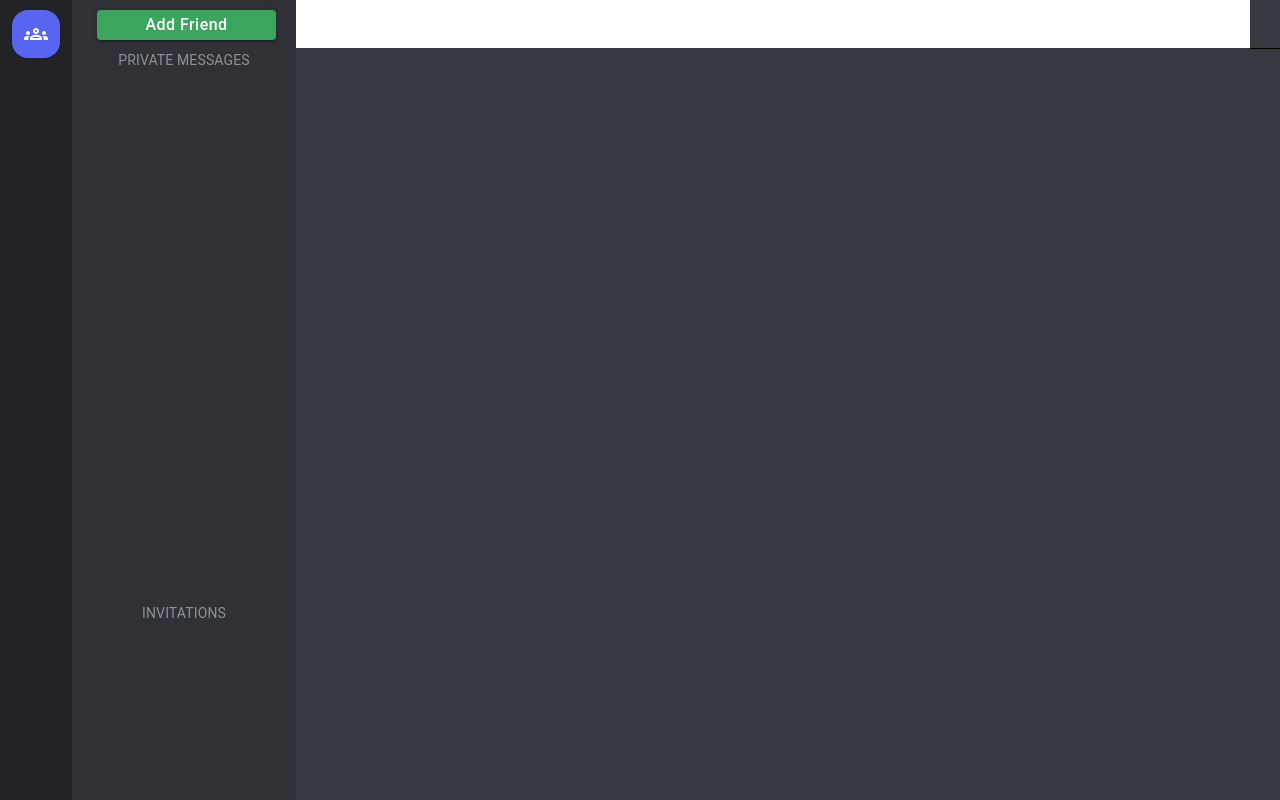
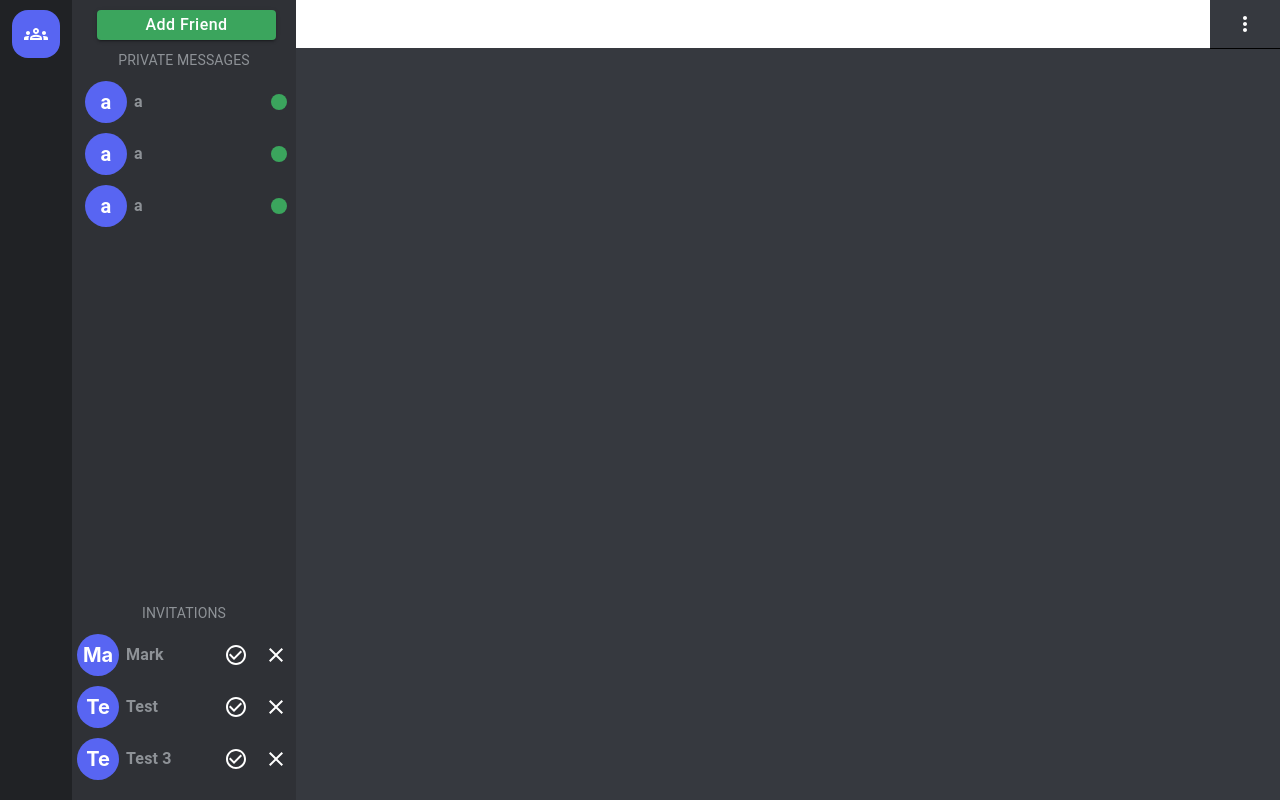
Before and after one commit to mubasshir00/barta, a React (Create React App) app in the folder barta-client/: page /dashboard in a window 1280 px wide. Built offline with nearby package versions, Linux system fonts and the light colour scheme; sample sign-in values are in the browser's storage.

Commit message:
dashboard complete

```diff
--- a/barta-client/src/components/dashboard/AppBar/AppBar.js
+++ b/barta-client/src/components/dashboard/AppBar/AppBar.js
@@ -1,5 +1,6 @@
 import { styled } from '@mui/material'
 import React from 'react'
+import DropDownMenu from './DropDownMenu'
 
 const MainContainer = styled('div')({
     position:'absolute',
@@ -17,7 +18,9 @@
 
 const AppBar = () => {
   return (
-    <MainContainer></MainContainer>
+    <MainContainer>
+      <DropDownMenu/>
+    </MainContainer>
   )
 }
 
--- /dev/null
+++ b/barta-client/src/components/dashboard/AppBar/DropDownMenu.js
@@ -0,0 +1,38 @@
+import * as React from "react";
+import Button from "@mui/material/Button";
+import Menu from "@mui/material/Menu";
+import MenuItem from "@mui/material/MenuItem";
+import { IconButton } from "@mui/material";
+import { MoreVertOutlined } from "@mui/icons-material";
+import { logout } from "../../../shared/utils/auth";
+
+export default function DropDownMenu() {
+  const [anchorEl, setAnchorEl] = React.useState(null);
+  const open = Boolean(anchorEl);
+  const handleMenuOpen = event => {
+    setAnchorEl(event.currentTarget);
+  };
+  const handleMenuClose = () => {
+    setAnchorEl(null);
+  };
+
+  return (
+    <div>
+      <IconButton onClick={handleMenuOpen} style={{ color: "white" }}>
+        <MoreVertOutlined />
+      </IconButton>
+      <Menu
+        id="basic-menu"
+        anchorEl={anchorEl}
+        open={open}
+        onClose={handleMenuClose}
+        MenuListProps={{
+          "aria-labelledby": "basic-button",
+        }}
+      >
+        <MenuItem onClick={logout}>Log Out</MenuItem>
+
+      </Menu>
+    </div>
+  );
+}
--- a/barta-client/src/components/dashboard/Dashboard.js
+++ b/barta-client/src/components/dashboard/Dashboard.js
@@ -1,5 +1,9 @@
 import { styled } from '@mui/material'
 import React from 'react'
+import { useEffect } from 'react'
+import { connect } from 'react-redux'
+import { logout } from '../../shared/utils/auth'
+import { getActions } from '../../store/actions/authActions'
 import AppBar from './AppBar/AppBar'
 import FridendsSideBar from './FridendsSideBar/FridendsSideBar'
 import Messenger from './Messenger/Messenger'
@@ -11,7 +15,15 @@
   display:'flex'
 })
 
-function Dashboard() {
+function Dashboard({setUserDetails}) {
+  useEffect(()=>{
+    const userDetails = localStorage.getItem('user');
+    if(!userDetails){
+      logout();
+    } else {
+      setUserDetails(JSON.parse(userDetails));
+    }
+  },[])
   return (
     <Wrapper>
       <SideBar/>
@@ -22,4 +34,10 @@
   )
 }
 
-export default Dashboard
+const mapActionsToProps = (dispatch) =>{
+  return {
+    ...getActions(dispatch),
+  };
+};
+
+export default connect(null,mapActionsToProps)(Dashboard);
--- a/barta-client/src/components/dashboard/FridendsSideBar/FriendsList/FriendsList.js
+++ b/barta-client/src/components/dashboard/FridendsSideBar/FriendsList/FriendsList.js
@@ -1,5 +1,24 @@
 import { styled } from '@mui/material'
 import React from 'react'
+import FriendsListItem from './FriendsListItem';
+
+const temp_friends = [
+  {
+    id: 1,
+    username: "a",
+    isOnline: true,
+  },
+  {
+    id: 2,
+    username: "a",
+    isOnline: true,
+  },
+  {
+    id: 3,
+    username: "a",
+    isOnline: true,
+  },
+];
 
 const MainContainer = styled('div')({
     flexGrow:1,
@@ -8,7 +27,13 @@
 
 const FriendsList = () => {
   return (
-    <MainContainer></MainContainer>
+    <MainContainer>
+      {
+        temp_friends.map((i)=>(
+          <FriendsListItem username={i.username} id={i.id} isOnline={i.isOnline}/>
+        ))
+      }
+    </MainContainer>
   )
 }
 
--- /dev/null
+++ b/barta-client/src/components/dashboard/FridendsSideBar/FriendsList/FriendsListItem.js
@@ -0,0 +1,35 @@
+import { Button, Typography } from '@mui/material'
+import React from 'react'
+import Avatar from '../../../../shared/Avatar'
+import OnlineIndicator from './OnlineIndicator'
+
+const FriendsListItem = ({id,username,isOnline}) => {
+  return (
+    <Button style={{
+        width:'100%',
+        height:'42px',
+        marginTop:'10px',
+        display:'flex',
+        alignItems:'center',
+        justifyContent:'flex-start',
+        textTransform:'none',
+        color:'black',
+        position:'relative'
+    }}>
+        <Avatar username={username}/>
+        <Typography style={{
+            marginLeft:'7px',
+            fontWeight:700,
+            color:'#8e9297'
+        }}
+        variant='subtitle1'
+        align='left'
+        >
+        {username}
+        </Typography>
+        {isOnline ? <OnlineIndicator/> : ''}
+    </Button>
+  )
+}
+
+export default FriendsListItem
--- /dev/null
+++ b/barta-client/src/components/dashboard/FridendsSideBar/FriendsList/OnlineIndicator.js
@@ -0,0 +1,19 @@
+import { FiberManualRecord } from '@mui/icons-material'
+import { Box } from '@mui/material'
+import React from 'react'
+
+const OnlineIndicator = () => {
+  return (
+    <Box sx={{
+        color:"#3ba55d",
+        display:"flex",
+        alignItems:'center',
+        position:'absolute',
+        right:'5px'
+    }}>
+        <FiberManualRecord/>
+    </Box>
+  )
+}
+
+export default OnlineIndicator
--- /dev/null
+++ b/barta-client/src/components/dashboard/FridendsSideBar/PendingInvitationsList/InvitationDecisionButtons.js
@@ -0,0 +1,30 @@
+import { CheckCircleOutline, ClearAll, Close } from '@mui/icons-material';
+import { Box, IconButton } from '@mui/material';
+import React from 'react'
+
+const InvitationDecisionButtons = ({
+  disabled,
+  acceptInvitationHandler,
+  rejectFriendInvitation,
+}) => {
+  return (
+    <Box sx={{ display: "flex" }}>
+      <IconButton
+        style={{ color: "white" }}
+        disabled={disabled}
+        onClick={acceptInvitationHandler}
+      >
+        <CheckCircleOutline />
+      </IconButton>
+      <IconButton
+        style={{ color: "white" }}
+        disabled={disabled}
+        onClick={rejectFriendInvitation}
+      >
+        <Close />
+      </IconButton>
+    </Box>
+  );
+};
+
+export default InvitationDecisionButtons
--- a/barta-client/src/components/dashboard/FridendsSideBar/PendingInvitationsList/PendingInvitationsList.js
+++ b/barta-client/src/components/dashboard/FridendsSideBar/PendingInvitationsList/PendingInvitationsList.js
@@ -1,5 +1,6 @@
 import { styled } from '@mui/material'
 import React from 'react'
+import PendingInvitationsListItem from './PendingInvitationsListItem';
 
 const MainContainer = styled('div')({
     width:'100%',
@@ -10,10 +11,38 @@
     overflow:'auto'
 })
 
+const temp_invitations = [
+  {
+    _id: "1",
+    senderId: {
+      username: "Mark",
+      mail: "test@gmail.com",
+    },
+  },
+  {
+    _id: "2",
+    senderId: {
+      username: "Test",
+      mail: "test@gmail.com",
+    },
+  },
+  {
+    _id: "3",
+    senderId: {
+      username: "Test 3",
+      mail: "test@gmail.com",
+    },
+  },
+];
+
 const PendingInvitationsList = () => {
   return (
     <MainContainer>
-
+        {
+          temp_invitations.map(invitation =>(
+            <PendingInvitationsListItem key={invitation._id} id={invitation._id} username={invitation.senderId.username} mail={invitation.senderId.mail}/>
+          ))
+        }
     </MainContainer>
   )
 }
--- /dev/null
+++ b/barta-client/src/components/dashboard/FridendsSideBar/PendingInvitationsList/PendingInvitationsListItem.js
@@ -0,0 +1,55 @@
+import { Box, Tooltip, Typography } from '@mui/material';
+import React from 'react'
+import { useState } from 'react'
+import Avatar from '../../../../shared/Avatar';
+import InvitationDecisionButtons from './InvitationDecisionButtons';
+
+const PendingInvitationsListItem = ({
+    id , username,mail,acceptFriendInvitation = () =>{} , rejectFriendInvitation = () =>{}
+}) => {
+  const [buttonDisabled,setButtonDisabled] = useState(false);
+  const handleAcceptInvitation = () =>{
+    acceptFriendInvitation({id});
+    setButtonDisabled(true);
+  }
+  const handleRejectInvitation = () =>{
+    acceptFriendInvitation({id});
+    setButtonDisabled(true);
+  }
+  return (
+    <Tooltip title={mail}>
+      <div style={{ width: "100%" }}>
+        <Box
+          sx={{
+            width: "100%",
+            height: "42px",
+            marginTop: "10px",
+            display: "flex",
+            alignItems: "center",
+            justifyContent: "space-between",
+          }}
+        >
+          <Avatar username={username} />
+          <Typography
+            sx={{
+              marginLeft: "7px",
+              fontWeight: 700,
+              color: "#8e9297",
+              flexGrow: 1,
+            }}
+            variant="subtitle1"
+          >
+            {username}
+          </Typography>
+          <InvitationDecisionButtons
+            disabled={buttonDisabled}
+            acceptInvitationHandler={handleAcceptInvitation}
+            rejectFriendInvitation={handleRejectInvitation}
+          />
+        </Box>
+      </div>
+    </Tooltip>
+  );
+}
+
+export default PendingInvitationsListItem
--- /dev/null
+++ b/barta-client/src/shared/Avatar.js
@@ -0,0 +1,26 @@
+import { styled } from '@mui/material'
+import React from 'react'
+
+const AvatarPreview = styled('div')({
+    height:'42px',
+    width:'42px',
+    backgroundColor:'#5865f2',
+    borderRadius:'42px',
+    display:'flex',
+    alignItems:'center',
+    justifyContent:'center',
+    fontSize:'20px',
+    fontWeight:'700',
+    marginLeft:'5px',
+    color:'white'
+})
+
+const Avatar = ({username,large}) => {
+  return (
+    <AvatarPreview style={large ? {height:'80px',width:'80px'} : {}}>
+        {username.substring(0,2)}
+    </AvatarPreview>
+  )
+}
+
+export default Avatar
--- a/barta-client/src/store/actions/authActions.js
+++ b/barta-client/src/store/actions/authActions.js
@@ -8,7 +8,8 @@
 export const getActions = (dispatch) =>{
     return {
         login : (userDetails,history) => dispatch(login(userDetails,history)),
-        register: (userDetails,history) => dispatch(register(userDetails,history))
+        register: (userDetails,history) => dispatch(register(userDetails,history)),
+        setUserDetails: (userDetails) => dispatch(setUserDetails(userDetails))
     }
 }
 
--- a/barta-client/src/store/reducers/authReducer.js
+++ b/barta-client/src/store/reducers/authReducer.js
@@ -6,7 +6,7 @@
 
 const reducer = (state = initState,action) =>{
     switch(action.type){
-        case "DUMMY" :
+        case authActions.SET_USER_DETAILS :
             return {
                 ...state,
                 userDetails: action.userDetails,
```
